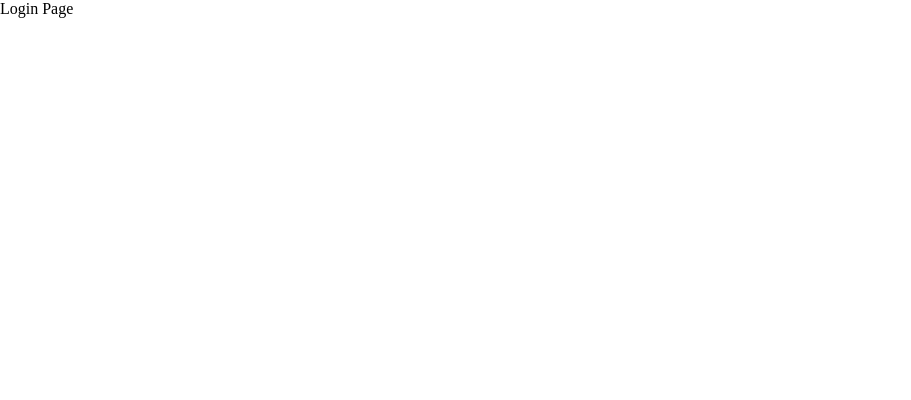
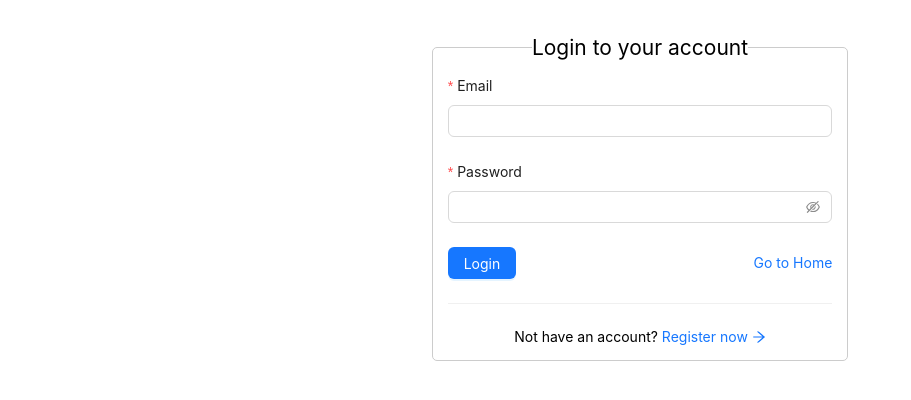
Before and after one commit to trungnghia2009/react-vite-learning, a React (Vite) app: page /login in a window 1280 px wide. Shown: the top 400 px of the page, without its empty margins (0-911 px from the left). Built offline with nearby package versions, Linux system fonts and the light colour scheme.

Commit message:
video 92

```diff
--- a/src/components/layout/header.jsx
+++ b/src/components/layout/header.jsx
@@ -1,10 +1,10 @@
-import { NavLink } from "react-router-dom";
-// import "./header.css";
+import { NavLink, Link } from "react-router-dom";
 import { Menu } from "antd";
 import {
   UsergroupAddOutlined,
   HomeOutlined,
   BookOutlined,
+  SettingOutlined,
 } from "@ant-design/icons";
 import { useState } from "react";
 
@@ -30,6 +30,21 @@ const Header = () => {
       key: "books",
       icon: <BookOutlined />,
     },
+    {
+      label: "Settings",
+      key: "settings",
+      icon: <SettingOutlined />,
+      children: [
+        {
+          label: <Link to="/login">Login</Link>,
+          key: "login",
+        },
+        {
+          label: "Logout",
+          key: "logout",
+        },
+      ],
+    },
   ];
 
   return (
--- a/src/pages/login.jsx
+++ b/src/pages/login.jsx
@@ -1,5 +1,74 @@
+import { ArrowRightOutlined } from "@ant-design/icons";
+import { Button, Form, Input, Row, Col, Divider } from "antd";
+import { Link } from "react-router-dom";
+
 const LoginPage = () => {
-  return <div>Login Page</div>;
+  const [form] = Form.useForm();
+
+  const onFinish = (values) => {
+    console.log(">>> Check values: ", values);
+  };
+
+  return (
+    <Row justify={"center"} style={{ marginTop: "30px" }}>
+      <Col xs={24} md={16} lg={8}>
+        <fieldset
+          style={{
+            padding: "15px",
+            margin: "5px",
+            border: "1px solid #ccc",
+            borderRadius: "5px",
+          }}
+        >
+          <legend style={{ textAlign: "center", fontSize: "1.5em" }}>
+            Login to your account
+          </legend>
+          <Form form={form} layout="vertical" name="basic" onFinish={onFinish}>
+            <Form.Item
+              label="Email"
+              name="email"
+              rules={[
+                { required: true, message: "Please input your email!" },
+                { type: "email", message: "Please enter a valid email!" },
+              ]}
+            >
+              <Input />
+            </Form.Item>
+            <Form.Item
+              label="Password"
+              name="password"
+              rules={[
+                { required: true, message: "Please input your password!" },
+              ]}
+            >
+              <Input.Password />
+            </Form.Item>
+            <Form.Item>
+              <div
+                style={{
+                  display: "flex",
+                  justifyContent: "space-between",
+                  alignItems: "center",
+                }}
+              >
+                <Button type="primary" htmlType="submit">
+                  Login
+                </Button>
+                <Link to="/">Go to Home</Link>
+              </div>
+            </Form.Item>
+          </Form>
+          <Divider />
+          <div style={{ textAlign: "center" }}>
+            Not have an account?{" "}
+            <Link to="/register">
+              Register now <ArrowRightOutlined />
+            </Link>
+          </div>
+        </fieldset>
+      </Col>
+    </Row>
+  );
 };
 
 export default LoginPage;
--- a/src/pages/register.jsx
+++ b/src/pages/register.jsx
@@ -1,4 +1,4 @@
-import { Button, Input, Form, notification, Row, Col } from "antd";
+import { Button, Input, Form, notification, Row, Col, Divider } from "antd";
 import { registerUserAPI } from "../services/api.service";
 import { useNavigate } from "react-router-dom";
 
@@ -31,12 +31,13 @@ const RegisterPage = () => {
 
   return (
     <Form
-      style={{ margin: "10px", justifyContent: "center" }}
+      style={{ margin: "30px" }}
       form={form}
       layout="vertical"
       name="basic"
       onFinish={onFinish}
     >
+      <h3 style={{ textAlign: "center" }}>Register an account</h3>
       <Row justify={"center"}>
         <Col xs={24} md={8}>
           <Form.Item
@@ -90,11 +91,15 @@ const RegisterPage = () => {
         </Col>
       </Row>
 
-      <Row>
+      <Row justify={"center"}>
         <Col xs={24} md={8}>
           <Button type="primary" htmlType="submit">
             Register
           </Button>
+          <Divider />
+          <div>
+            Already registered? <a href="/login">Login here</a>
+          </div>
         </Col>
       </Row>
     </Form>
```
Also changed, not shown: src/components/layout/header.css (deleted, +0 -26 lines).
